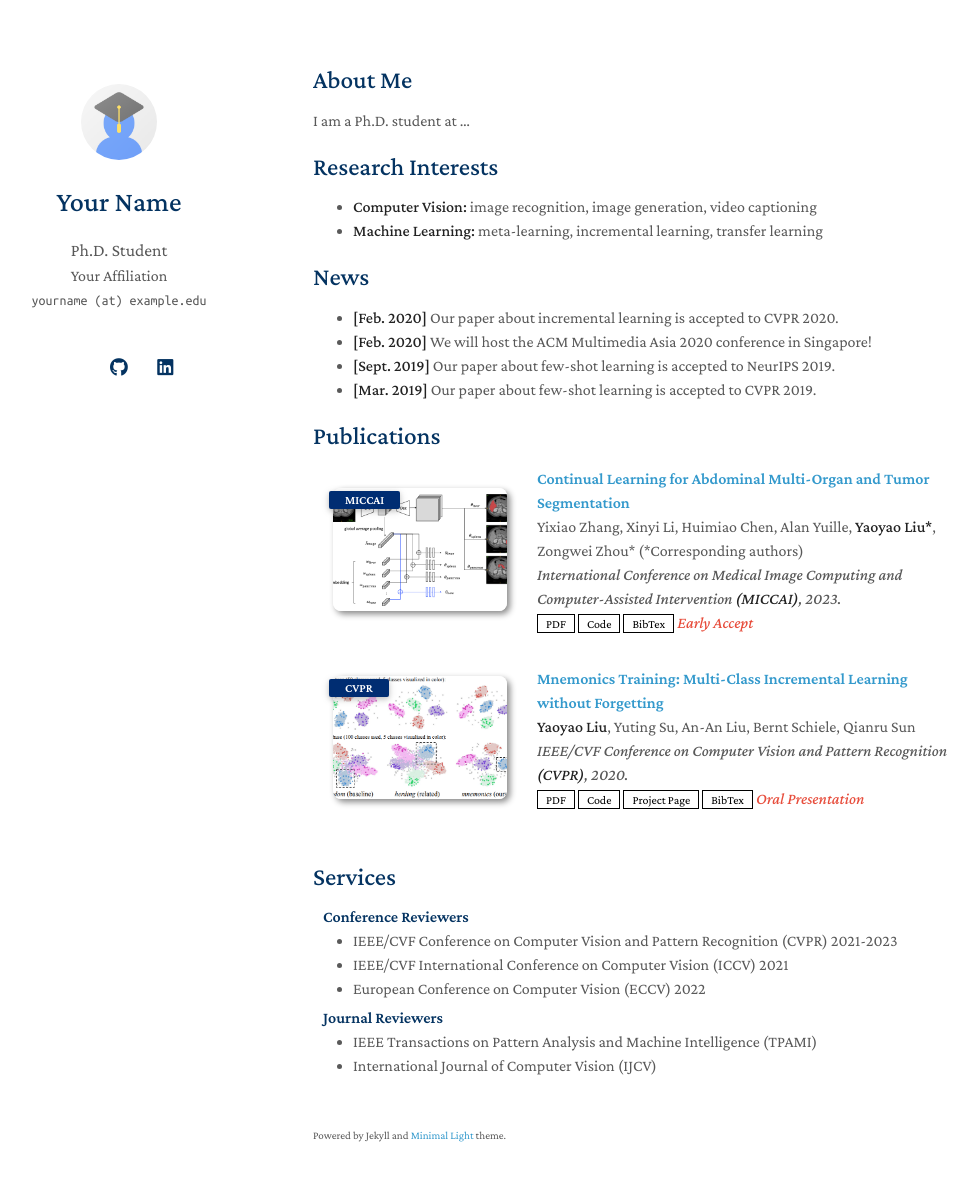
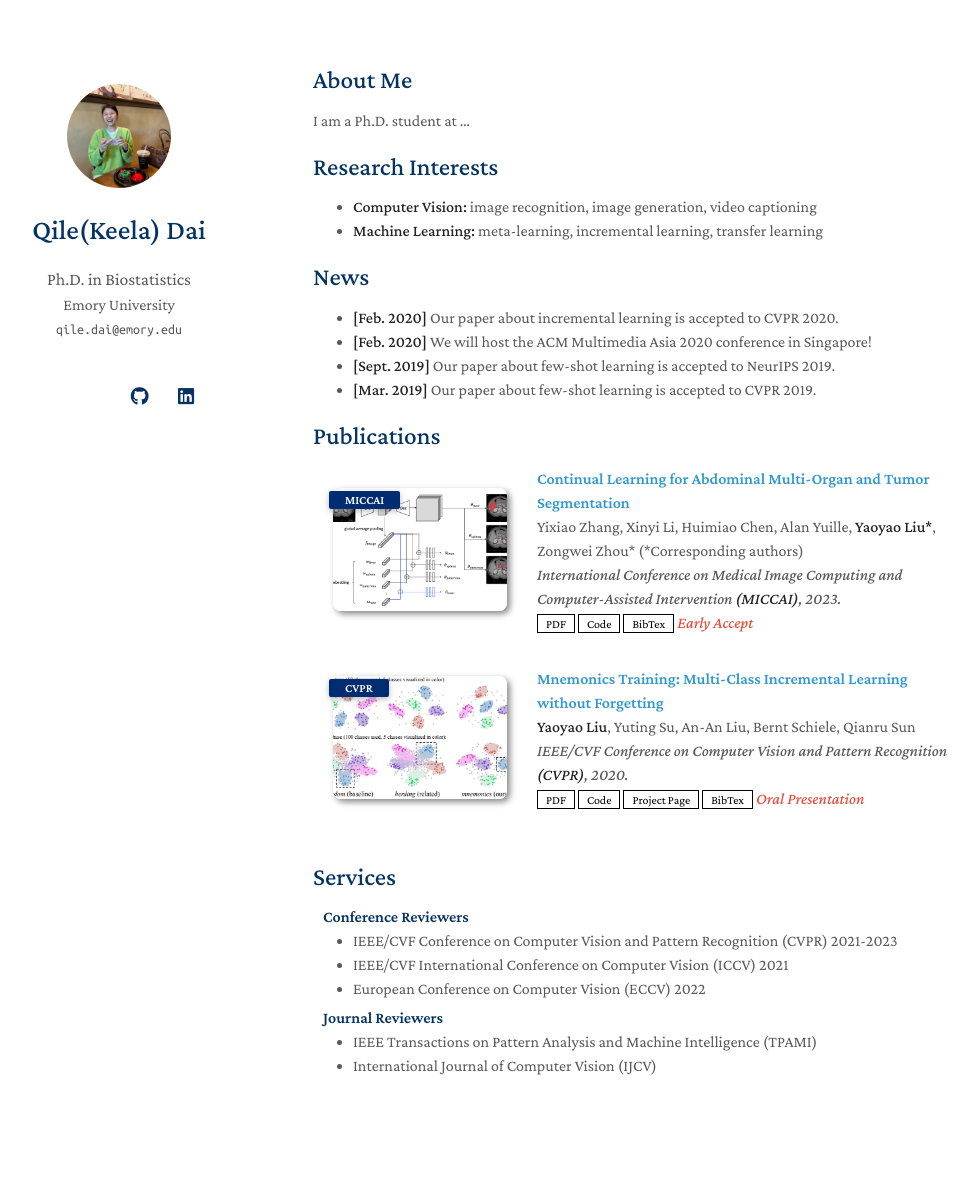
Before and after one commit to daiqile96/daiqile96.github.io, a Jekyll site: the page built from index.md, in a window 1280 px wide and 1216 px high. Shown: the top 1181 px of the window, without its empty margins (157-1135 px from the left). Built offline with Jekyll 4.4.1, drawn with Linux system fonts in a browser that asks for light colours; a style sheet for code colours, icons or effects is not loaded; our own code applies the rules of GitHub Pages for plain Markdown files.

Commit message:
Update _config.yml

```diff
--- a/_config.yml
+++ b/_config.yml
@@ -1,32 +1,31 @@
 # Basic Information
-title: Your Name
-position: Ph.D. Student
-affiliation: Your Affiliation
-email: yourname (at) example.edu
+title: Qile(Keela) Dai
+position: Ph.D. in Biostatistics
+affiliation: Emory University
+email: qile.dai@emory.edu
 
 # Search Engine Optimization (SEO)
 # The following information is used to improve the website traffic from search engines, e.g., Google.
-keywords: minimal light
-description: The Minimal Light is a simple and elegant jekyll theme for academic personal homepage.
+keywords: qile qiledai daiqile keela biostatistics
+description: Qile'sacademic personal homepage.
 canonical: https://minimal-light-theme.yliu.me/
 
 # Links
 # If you don't need one of them, you may delete the corresponding line.
-google_scholar: https://scholar.google.com/
+google_scholar: https://scholar.google.com/citations?hl=en&user=vyFAI7AAAAAJ&inst=15365353816232672843
 cv_link: assets/files/curriculum_vitae.pdf
-github_link: https://github.com/
-linkedin: https://www.linkedin.com/
-twitter: https://twitter.com/
+github_link: https://github.com/daiqile96
+linkedin: https://linkedin.com/in/qile-dai
 
 # Images (e.g., your profile picture and your website's favicon)
 # "favicon" and "favicon_dark" are used for the light and dark modes, respectively.
-avatar: ./assets/img/avatar.png
+avatar: ./assets/img/profile_pic.jpg
 favicon: ./assets/img/favicon.png
 favicon_dark: ./assets/img/favicon-dark.png
 
 # Footnote
 # You may use the option to disable the footnote, "Powered by Jekyll and Minimal Light theme."
-enable_footnote: true
+enable_footnote: false
 
 # Auto Dark Mode
 # You may use the option to disable the automatic dark theme
@@ -38,7 +37,7 @@
 
 # Google Analytics ID
 # Please remove this if you don't use Google Analytics
-google_analytics: UA-111540567-4
+# google_analytics: UA-111540567-4 -removed
 
 # Use this project as a remote theme for GitHub Pages
 # See the guide here: https://docs.github.com/en/pages/setting-up-a-github-pages-site-with-jekyll/adding-a-theme-to-your-github-pages-site-using-jekyll
```
